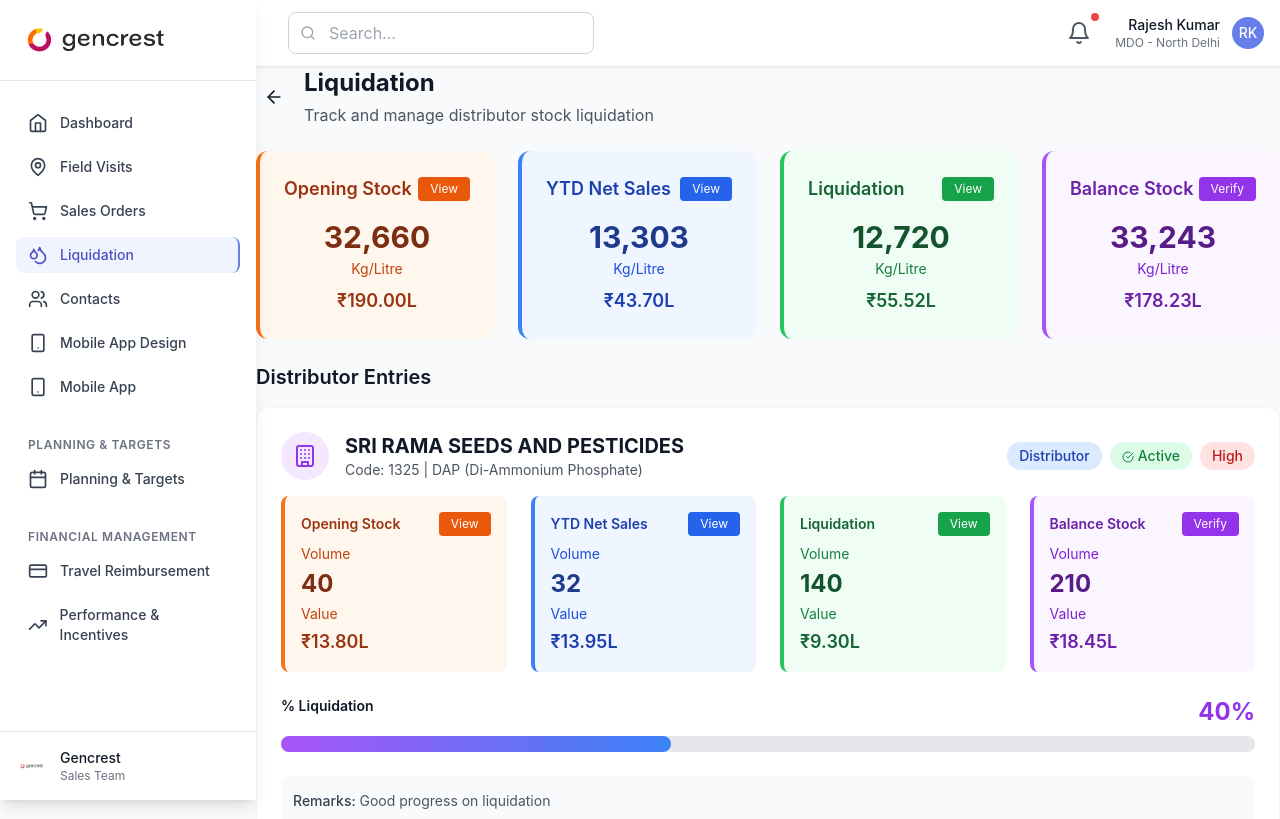
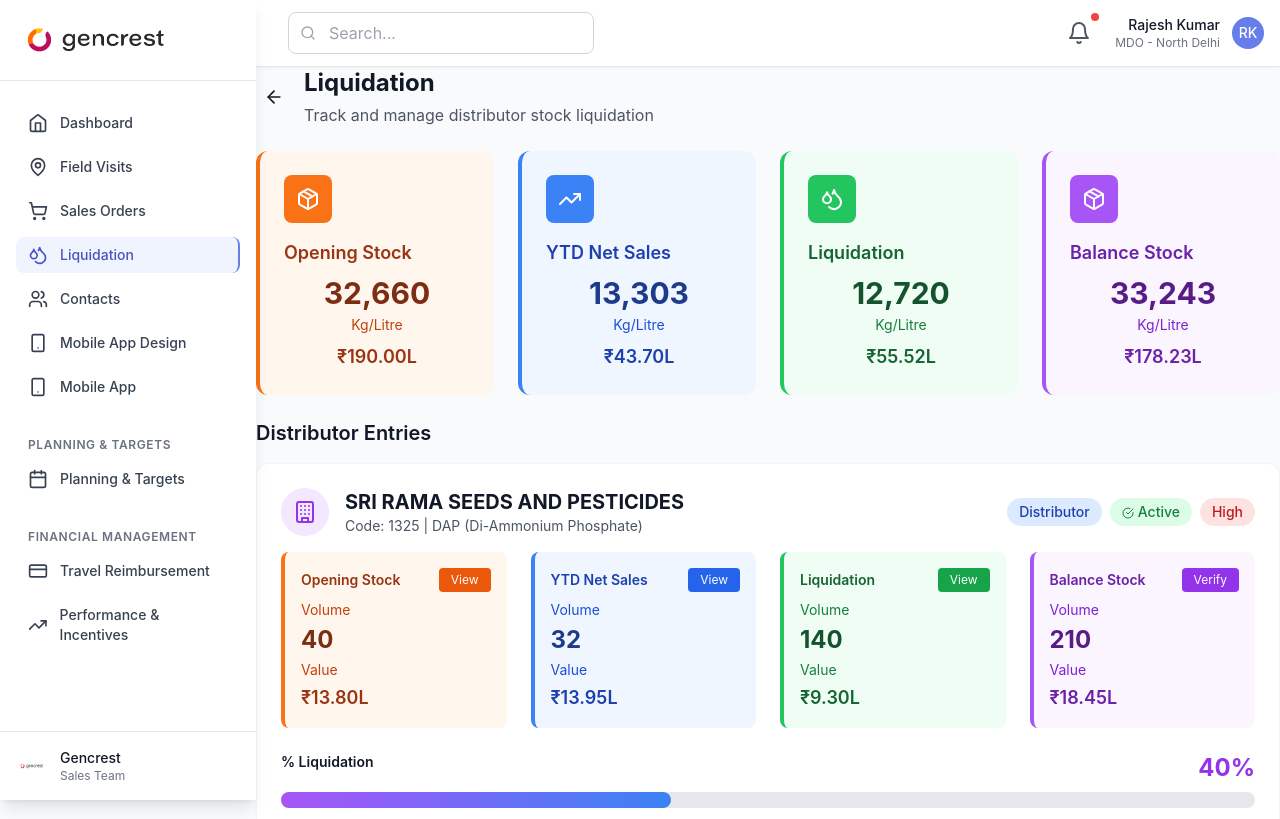
Before and after one commit to nairmahesh/gencrestproject, a React (Vite) app: page /liquidation in a window 1280 px wide. Shown: the top 819 px of the page. Built offline with nearby package versions, Linux system fonts and the light colour scheme.

Commit message:
Remove View and Verify buttons from overall stats

```diff
--- a/src/pages/Liquidation.tsx
+++ b/src/pages/Liquidation.tsx
@@ -176,14 +176,13 @@ const Liquidation: React.FC = () => {
       <div className="grid grid-cols-1 md:grid-cols-4 gap-6">
         <div
           className="bg-orange-50 rounded-xl p-6 border-l-4 border-orange-500 cursor-pointer hover:shadow-md transition-all duration-200"
-          onClick={() => handleView('1', 'opening')}
         >
           <div className="flex items-center justify-between mb-4">
-            <h4 className="text-lg font-semibold text-orange-800">Opening Stock</h4>
-            <button className="bg-orange-600 text-white px-3 py-1 rounded text-xs hover:bg-orange-700">
-              View
-            </button>
+            <div className="w-12 h-12 bg-orange-500 rounded-lg flex items-center justify-center">
+              <Package className="w-6 h-6 text-white" />
+            </div>
           </div>
+          <h4 className="text-lg font-semibold text-orange-800 mb-2">Opening Stock</h4>
           <div className="text-center">
             <div className="text-3xl font-bold text-orange-900 mb-1">32,660</div>
             <div className="text-sm text-orange-700 mb-2">Kg/Litre</div>
@@ -193,14 +192,13 @@ const Liquidation: React.FC = () => {
 
         <div
           className="bg-blue-50 rounded-xl p-6 border-l-4 border-blue-500 cursor-pointer hover:shadow-md transition-all duration-200"
-          onClick={() => handleView('1', 'ytd')}
         >
           <div className="flex items-center justify-between mb-4">
-            <h4 className="text-lg font-semibold text-blue-800">YTD Net Sales</h4>
-            <button className="bg-blue-600 text-white px-3 py-1 rounded text-xs hover:bg-blue-700">
-              View
-            </button>
+            <div className="w-12 h-12 bg-blue-500 rounded-lg flex items-center justify-center">
+              <TrendingUp className="w-6 h-6 text-white" />
+            </div>
           </div>
+          <h4 className="text-lg font-semibold text-blue-800 mb-2">YTD Net Sales</h4>
           <div className="text-center">
             <div className="text-3xl font-bold text-blue-900 mb-1">13,303</div>
             <div className="text-sm text-blue-700 mb-2">Kg/Litre</div>
@@ -210,14 +208,13 @@ const Liquidation: React.FC = () => {
 
         <div
           className="bg-green-50 rounded-xl p-6 border-l-4 border-green-500 cursor-pointer hover:shadow-md transition-all duration-200"
-          onClick={() => handleView('1', 'liquidation')}
         >
           <div className="flex items-center justify-between mb-4">
-            <h4 className="text-lg font-semibold text-green-800">Liquidation</h4>
-            <button className="bg-green-600 text-white px-3 py-1 rounded text-xs hover:bg-green-700">
-              View
-            </button>
+            <div className="w-12 h-12 bg-green-500 rounded-lg flex items-center justify-center">
+              <Droplets className="w-6 h-6 text-white" />
+            </div>
           </div>
+          <h4 className="text-lg font-semibold text-green-800 mb-2">Liquidation</h4>
           <div className="text-center">
             <div className="text-3xl font-bold text-green-900 mb-1">12,720</div>
             <div className="text-sm text-green-700 mb-2">Kg/Litre</div>
@@ -227,20 +224,13 @@ const Liquidation: React.FC = () => {
 
         <div
           className="bg-purple-50 rounded-xl p-6 border-l-4 border-purple-500 cursor-pointer hover:shadow-md transition-all duration-200"
-          onClick={() => handleView('1', 'balance')}
         >
           <div className="flex items-center justify-between mb-4">
-            <h4 className="text-lg font-semibold text-purple-800">Balance Stock</h4>
-            <button
-              className="bg-purple-600 text-white px-3 py-1 rounded text-xs hover:bg-purple-700"
-              onClick={(e) => {
-                e.stopPropagation();
-                handleVerify('1');
-              }}
-            >
-              Verify
-            </button>
+            <div className="w-12 h-12 bg-purple-500 rounded-lg flex items-center justify-center">
+              <Package className="w-6 h-6 text-white" />
+            </div>
           </div>
+          <h4 className="text-lg font-semibold text-purple-800 mb-2">Balance Stock</h4>
           <div className="text-center">
             <div className="text-3xl font-bold text-purple-900 mb-1">33,243</div>
             <div className="text-sm text-purple-700 mb-2">Kg/Litre</div>
```
